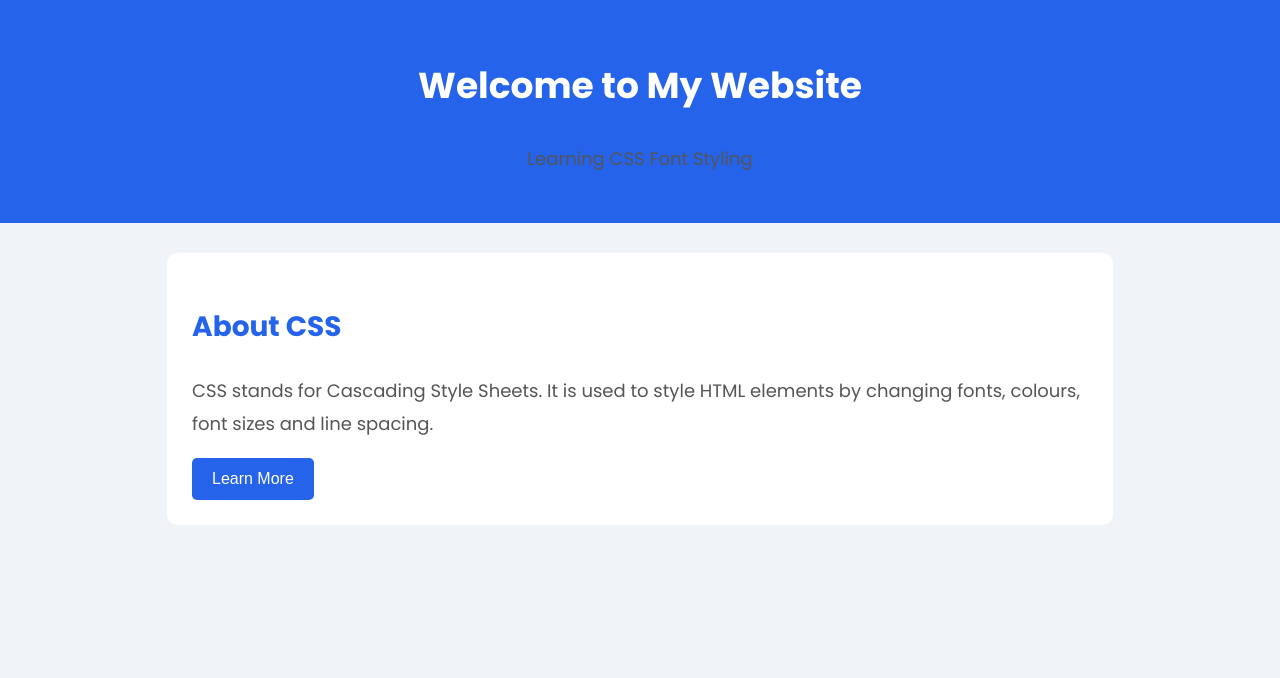
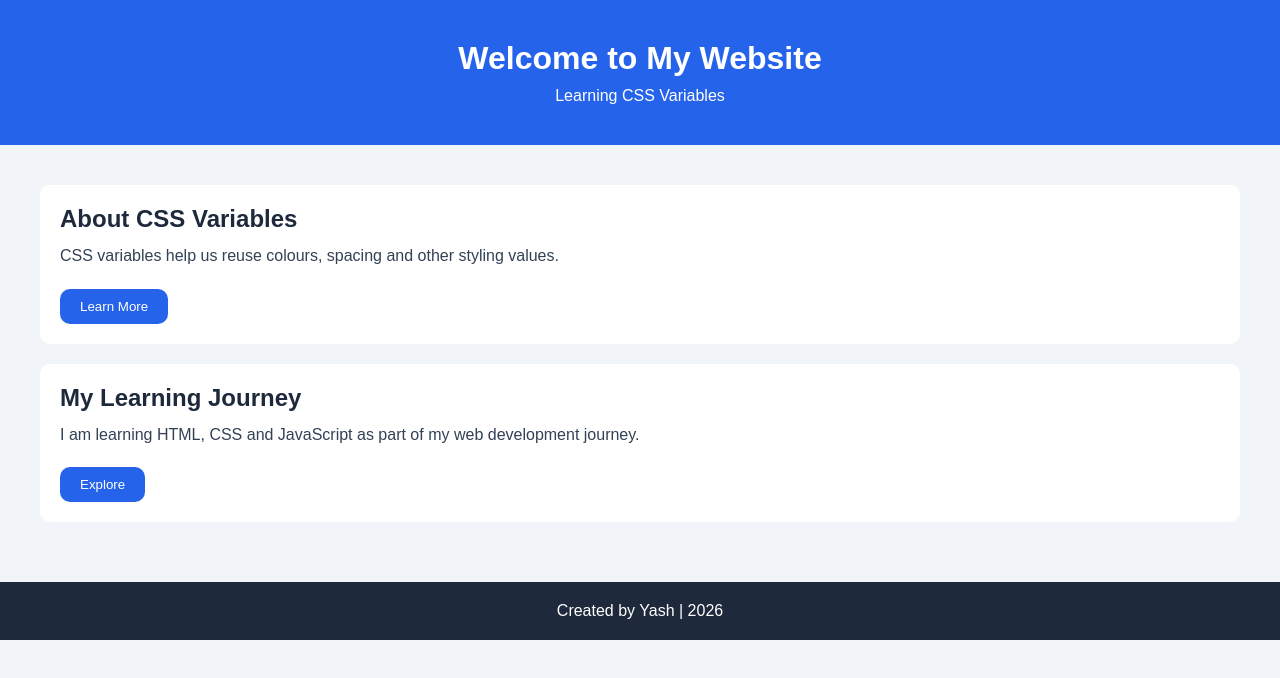
Before and after one commit to yashrathour01/MERN-Assignment, a plain HTML site: page index.html in a window 1280 px wide. Drawn offline with Linux system fonts and the light colour scheme.

Commit message:
"Completed CSS variables assignment 5.4"

```diff
--- a/index.html
+++ b/index.html
@@ -4,36 +4,40 @@
 <head>
     <meta charset="UTF-8">
     <meta name="viewport" content="width=device-width, initial-scale=1.0">
+    <title>CSS Variables Assignment</title>
 
-    <title>CSS Font Styling</title>
-
-    <!-- Google Font -->
-    <link rel="preconnect" href="https://fonts.googleapis.com">
-    <link rel="preconnect" href="https://fonts.gstatic.com" crossorigin>
-
-    <link href="https://fonts.googleapis.com/css2?family=Poppins:wght@400;500;700&display=swap" rel="stylesheet">
-
-    <!-- External CSS -->
     <link rel="stylesheet" href="style.css">
 </head>
 <body>
 
     <header>
         <h1>Welcome to My Website</h1>
-        <p>Learning CSS Font Styling</p>
+        <p>Learning CSS Variables</p>
     </header>
 
-    <section class="card">
-        <h2>About CSS</h2>
+    <main>
+        <section class="card">
+            <h2>About CSS Variables</h2>
+            <p>
+                CSS variables help us reuse colours,
+                spacing and other styling values.
+            </p>
+            <button>Learn More</button>
+        </section>
 
-        <p>
-            CSS stands for Cascading Style Sheets.
-            It is used to style HTML elements by changing
-            fonts, colours, font sizes and line spacing.
-        </p>
+        <section class="card">
+            <h2>My Learning Journey</h2>
+            <p>
+                I am learning HTML, CSS and JavaScript
+                as part of my web development journey.
+            </p>
+            <button>Explore</button>
+        </section>
+    </main>
 
-        <button>Learn More</button>
-    </section>
+    <footer>
+        <p>Created by Yash | 2026</p>
+    </footer>
 
 </body>
 </html>
--- a/style.css
+++ b/style.css
@@ -1,58 +1,81 @@
 
-/* Google Font */
-body {
-    font-family: 'Poppins', sans-serif;
-    background-color: #f0f4f8;
-    color: #333333;
-    font-size: 16px;
-    line-height: 1.8;
-    margin: 0;
+/* CSS Variables */
+:root {
+    --primary-color: #2563eb;
+    --secondary-color: #1e293b;
+    --background-color: #f1f5f9;
+    --card-color: #ffffff;
+    --text-color: #334155;
+
+    --small-spacing: 10px;
+    --medium-spacing: 20px;
+    --large-spacing: 40px;
+
+    --border-radius: 10px;
 }
 
-/* Heading Styling */
-h1 {
-    color: white;
-    font-size: 36px;
-    font-weight: 700;
+/* General Styling */
+* {
+    margin: 0;
+    padding: 0;
+    box-sizing: border-box;
 }
 
-/* Paragraph Styling */
-p {
-    color: #555555;
-    font-size: 18px;
-    line-height: 1.8;
+body {
+    font-family: Arial, sans-serif;
+    background-color: var(--background-color);
+    color: var(--text-color);
 }
 
 /* Header */
 header {
-    background-color: #2563eb;
+    background-color: var(--primary-color);
+    color: white;
     text-align: center;
-    padding: 30px;
+    padding: var(--large-spacing);
 }
 
-/* Card */
-.card {
-    background-color: white;
-    color: #222222;
-    padding: 25px;
-    margin: 30px auto;
-    width: 70%;
-    border-radius: 10px;
+header h1 {
+    margin-bottom: var(--small-spacing);
 }
 
-/* Card Heading */
-h2 {
-    color: #2563eb;
-    font-size: 28px;
+/* Main Section */
+main {
+    padding: var(--large-spacing);
+}
+
+/* Cards */
+.card {
+    background-color: var(--card-color);
+    padding: var(--medium-spacing);
+    margin-bottom: var(--medium-spacing);
+    border-radius: var(--border-radius);
+}
+
+.card h2 {
+    color: var(--secondary-color);
+    margin-bottom: var(--small-spacing);
+}
+
+.card p {
+    line-height: 1.6;
+    margin-bottom: var(--medium-spacing);
 }
 
 /* Button */
 button {
-    background-color: #2563eb;
+    background-color: var(--primary-color);
     color: white;
-    font-size: 16px;
-    padding: 12px 20px;
+    padding: var(--small-spacing) var(--medium-spacing);
     border: none;
-    border-radius: 5px;
+    border-radius: var(--border-radius);
     cursor: pointer;
 }
+
+/* Footer */
+footer {
+    background-color: var(--secondary-color);
+    color: white;
+    text-align: center;
+    padding: var(--medium-spacing);
+}
```
